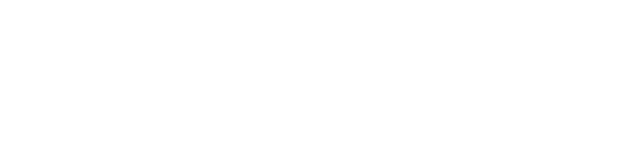
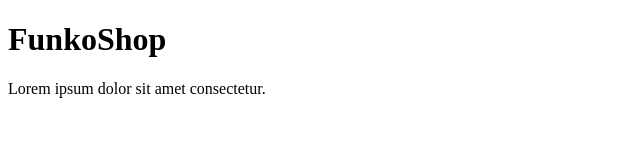
Before and after one commit to Vicko2022/cac-funkoshop-proyecto, a plain HTML site: page index.html in a window 1280 px wide. Shown: the whole page, without its empty margins (0-640 px from the left). Drawn offline with Linux system fonts and the light colour scheme.

Commit message:
agregando  un parrafo al index.html

```diff
--- a/index.html
+++ b/index.html
@@ -11,10 +11,10 @@
 
     </header>
     <main>
-
+        <h1>FunkoShop</h1>
+        <p>Lorem ipsum dolor sit amet consectetur.</p>
     </main>
     <footer>
-
 
     </footer>
 </body>
```
